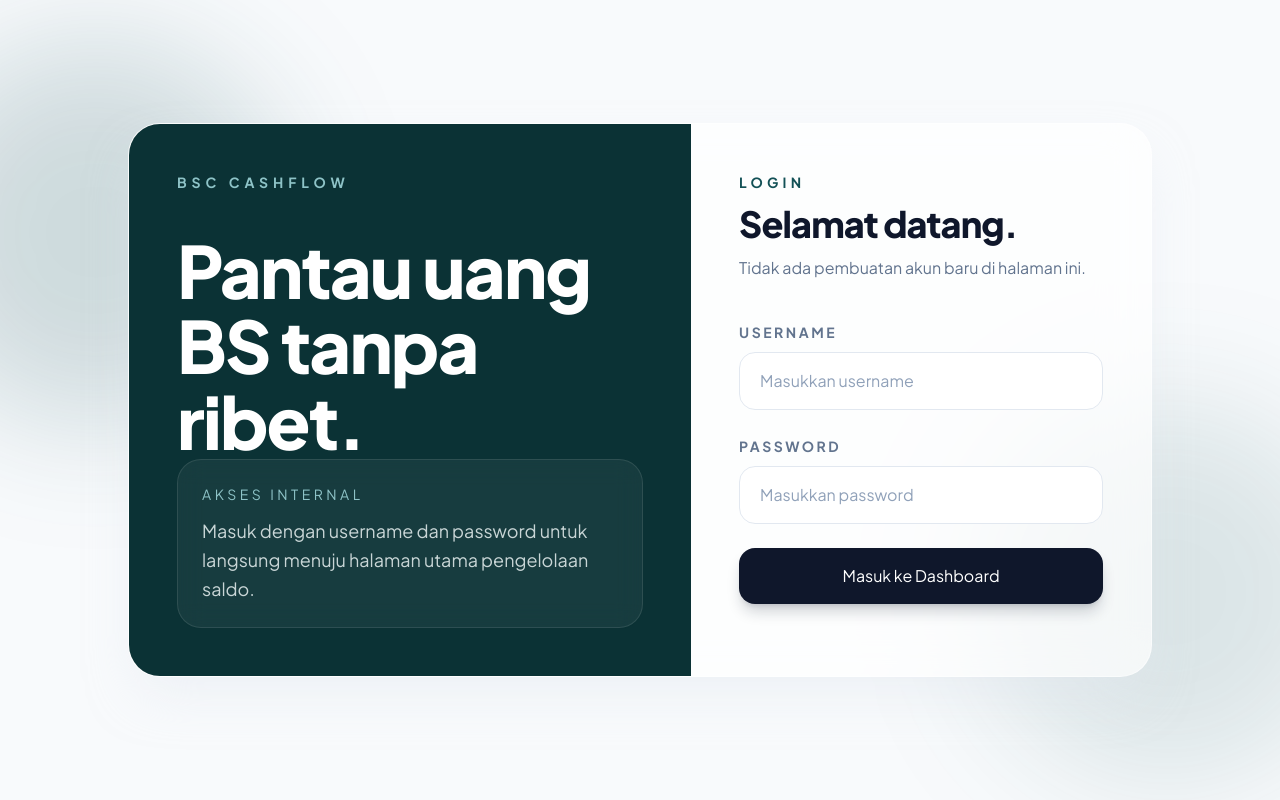
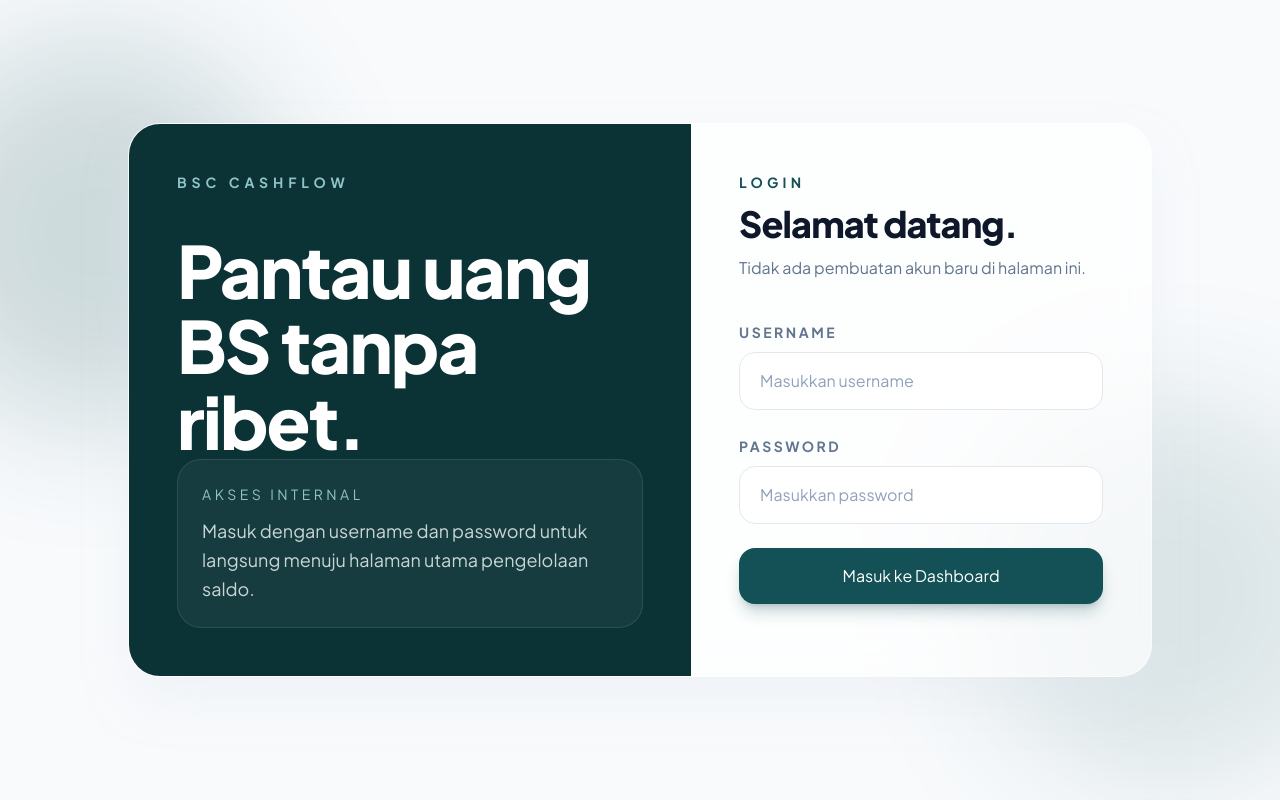
Before and after one commit to MakdumIbrohim/bs-cashflow, a Next.js app: page /login in a window 1280 px wide. Built offline with nearby package versions, Linux system fonts and the light colour scheme; no server answers.

Commit message:
ubah warna tombol

```diff
--- a/app/login/page.tsx
+++ b/app/login/page.tsx
@@ -136,7 +136,7 @@ export default function LoginPage() {
                 )}
 
                 <button
-                  className="mt-2 flex w-full items-center justify-center gap-2 rounded-2xl bg-slate-900 px-5 py-4 text-lg font-black text-white shadow-lg shadow-slate-900/20 transition-all hover:-translate-y-1 hover:bg-[#135156] hover:shadow-[rgba(19,81,86,0.3)] focus:outline-none focus:ring-4 focus:ring-[rgba(19,81,86,0.25)] disabled:opacity-50 disabled:hover:translate-y-0"
+                  className="mt-2 flex w-full items-center justify-center gap-2 rounded-2xl bg-[#135156] px-5 py-4 text-lg font-black text-white shadow-lg shadow-[rgba(19,81,86,0.25)] transition-all hover:-translate-y-1 hover:bg-[#0f4347] hover:shadow-[rgba(19,81,86,0.3)] focus:outline-none focus:ring-4 focus:ring-[rgba(19,81,86,0.25)] disabled:opacity-50 disabled:hover:translate-y-0"
                   disabled={isLoading}
                 >
                   {isLoading && (
```
